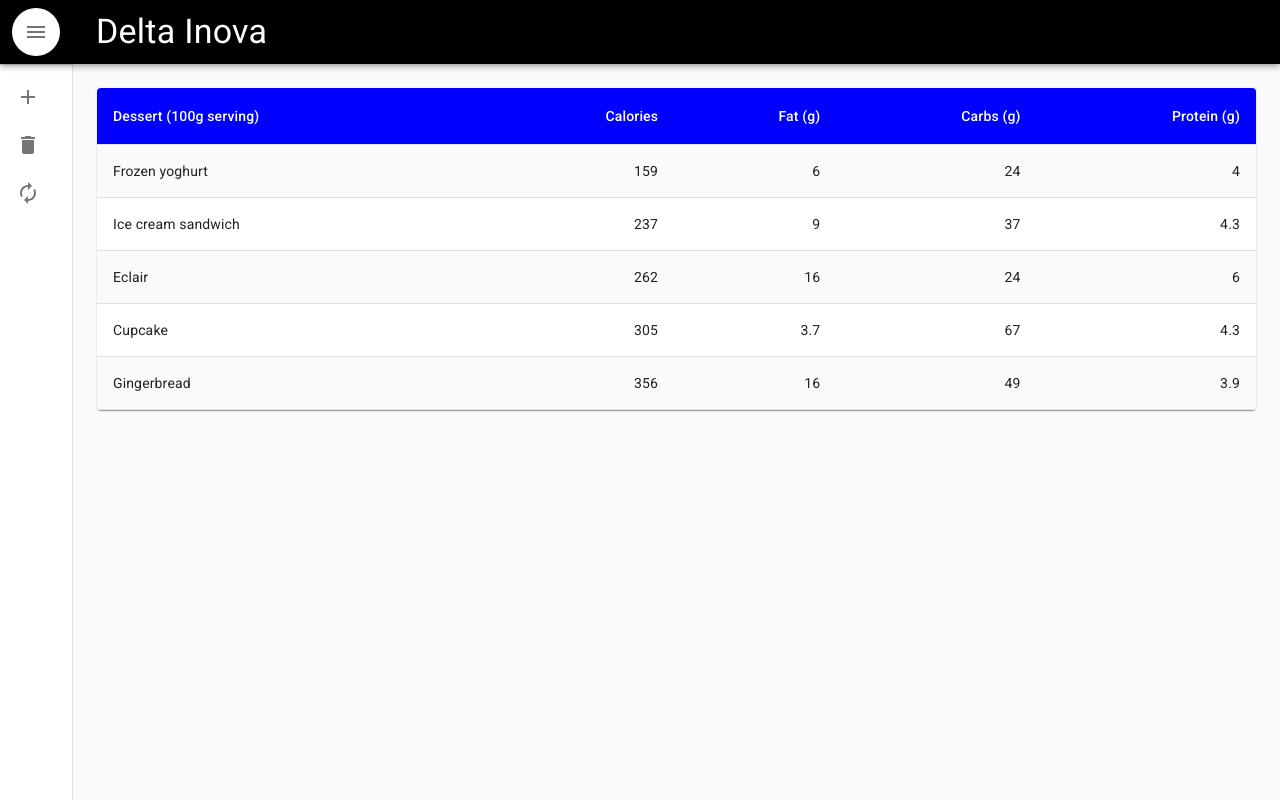
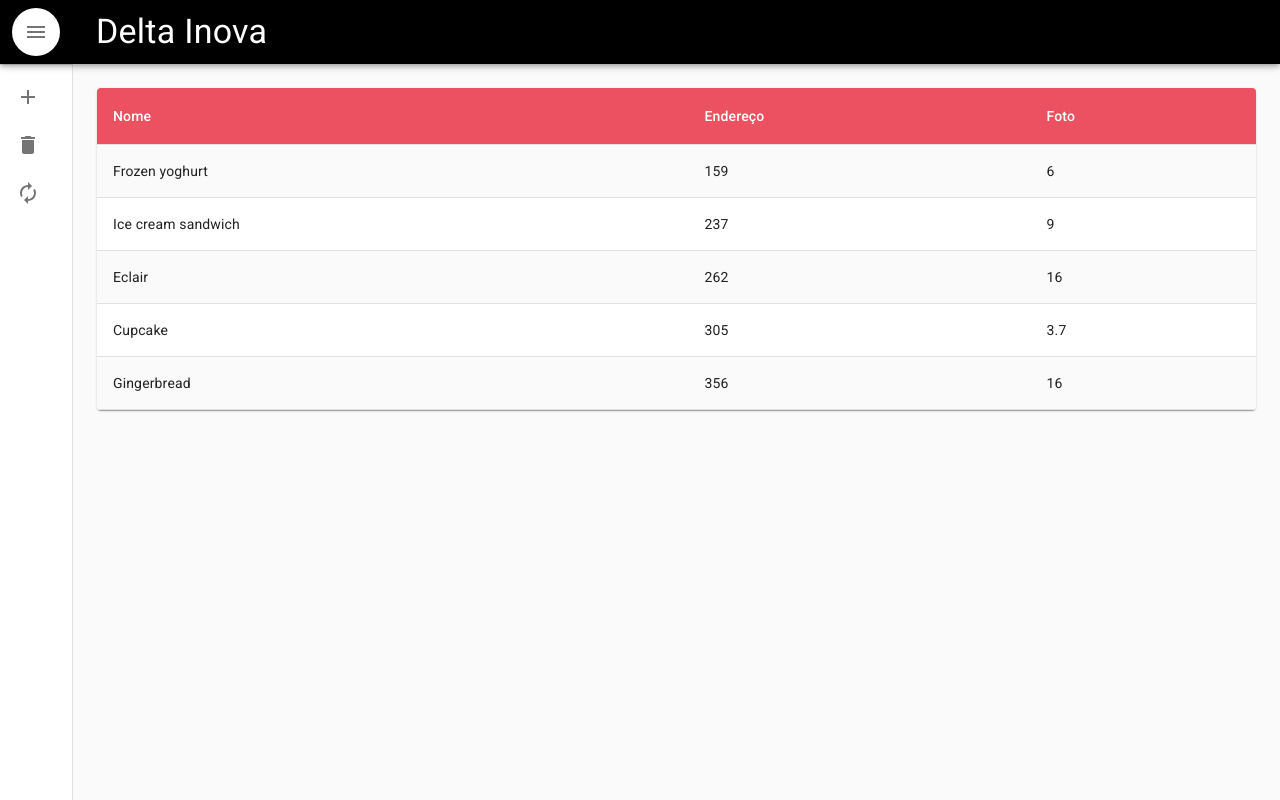
Before and after one commit to fabioNog/Delta, a React (Create React App) app in the folder deltafrontend/: page / in a window 1280 px wide. Built offline with nearby package versions, Linux system fonts and the light colour scheme.

Commit message:
Alterando css e estrutura da Lista de Exibicao do aluno

```diff
--- a/deltafrontend/src/components/Tabela.js
+++ b/deltafrontend/src/components/Tabela.js
@@ -10,7 +10,7 @@ import Paper from '@material-ui/core/Paper';
 
 const StyledTableCell = withStyles(theme => ({
   head: {
-    backgroundColor: 'blue',
+    backgroundColor: '#EB5160',
     color: theme.palette.common.white,
   },
   body: {
@@ -31,16 +31,16 @@ function createData(name, calories, fat, carbs, protein) {
 }
 
 const rows = [
-  createData('Frozen yoghurt', 159, 6.0, 24, 4.0),
-  createData('Ice cream sandwich', 237, 9.0, 37, 4.3),
-  createData('Eclair', 262, 16.0, 24, 6.0),
-  createData('Cupcake', 305, 3.7, 67, 4.3),
-  createData('Gingerbread', 356, 16.0, 49, 3.9),
+  createData('Frozen yoghurt', 159, 6.0),
+  createData('Ice cream sandwich', 237, 9.0),
+  createData('Eclair', 262, 16.0),
+  createData('Cupcake', 305, 3.7),
+  createData('Gingerbread', 356, 16.0)
 ];
 
 const useStyles = makeStyles({
   table: {
-    minWidth: 700,
+    minWidth: 600,
   },
 });
 
@@ -52,11 +52,9 @@ export default function CustomizedTables() {
       <Table className={classes.table} aria-label="customized table">
         <TableHead>
           <TableRow>
-            <StyledTableCell>Dessert (100g serving)</StyledTableCell>
-            <StyledTableCell align="right">Calories</StyledTableCell>
-            <StyledTableCell align="right">Fat&nbsp;(g)</StyledTableCell>
-            <StyledTableCell align="right">Carbs&nbsp;(g)</StyledTableCell>
-            <StyledTableCell align="right">Protein&nbsp;(g)</StyledTableCell>
+            <StyledTableCell>Nome</StyledTableCell>
+            <StyledTableCell>Endereço</StyledTableCell>
+            <StyledTableCell>Foto</StyledTableCell>
           </TableRow>
         </TableHead>
         <TableBody>
@@ -65,10 +63,8 @@ export default function CustomizedTables() {
               <StyledTableCell component="th" scope="row">
                 {row.name}
               </StyledTableCell>
-              <StyledTableCell align="right">{row.calories}</StyledTableCell>
-              <StyledTableCell align="right">{row.fat}</StyledTableCell>
-              <StyledTableCell align="right">{row.carbs}</StyledTableCell>
-              <StyledTableCell align="right">{row.protein}</StyledTableCell>
+              <StyledTableCell>{row.calories}</StyledTableCell>
+              <StyledTableCell>{row.fat}</StyledTableCell>
             </StyledTableRow>
           ))}
         </TableBody>
```
